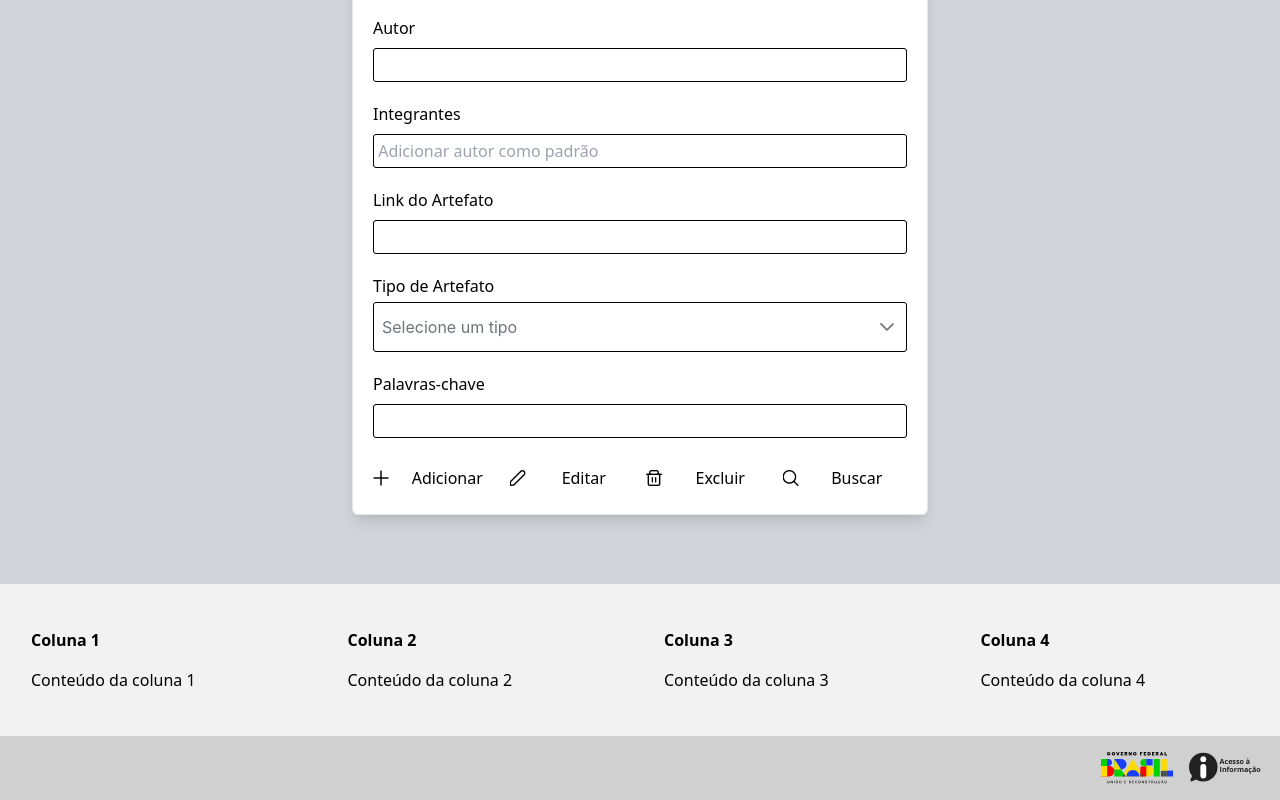
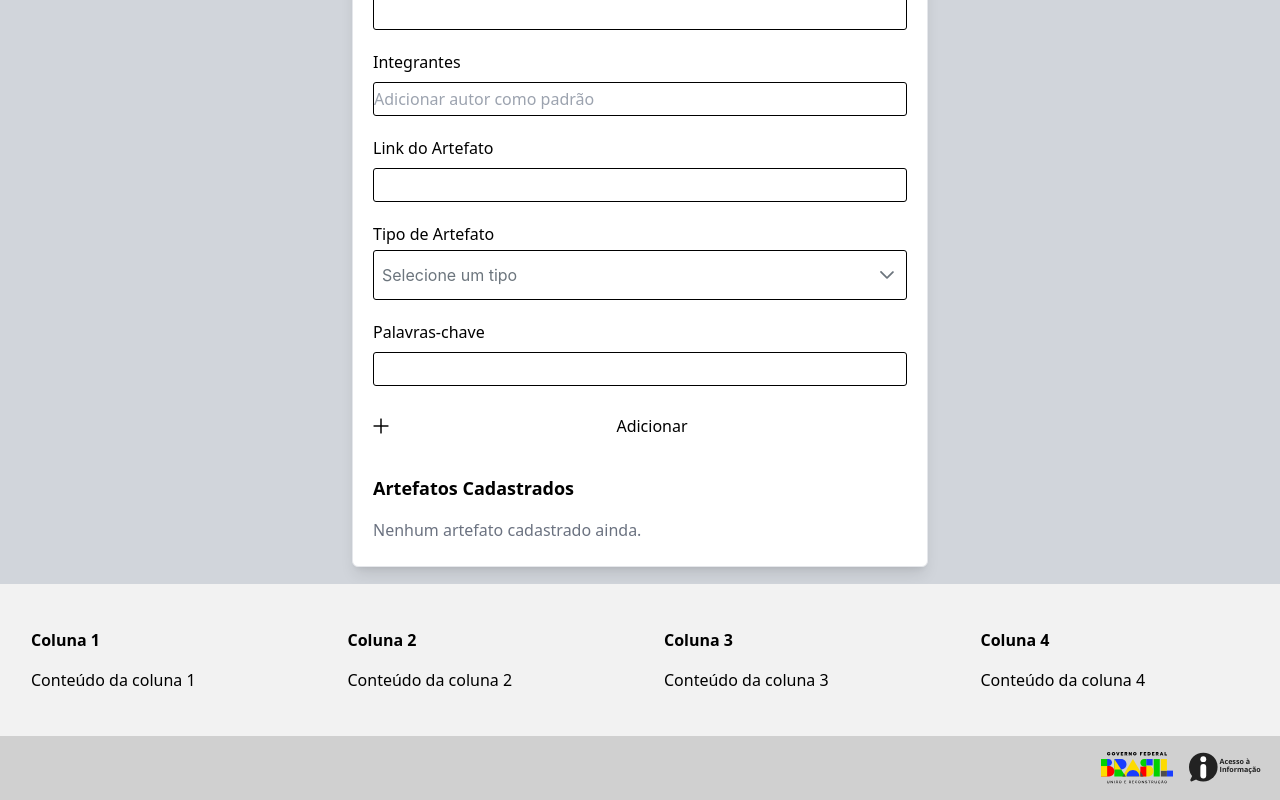
Before and after one commit to GUGALU/projeto-integrador-front, a Next.js app: page / in a window 1280 px wide. Shown: the part 596-1396 px from the top of the page. Built offline with nearby package versions, Linux system fonts and the light colour scheme.

Commit message:
Adicionado localStorage

```diff
--- a/app/components/crud/CRUD.jsx
+++ b/app/components/crud/CRUD.jsx
@@ -1,4 +1,4 @@
-import React, { useState } from 'react';
+import React, { useState, useEffect } from 'react';
 import { InputText } from 'primereact/inputtext';
 import { Button } from 'primereact/button';
 import { Dropdown } from 'primereact/dropdown';
@@ -6,6 +6,7 @@ import 'primereact/resources/themes/saga-blue/theme.css';
 import 'primereact/resources/primereact.min.css';
 import 'primeicons/primeicons.css';
 import 'tailwindcss/tailwind.css';
+import ArtefatoService from '../localStorage/localStorage';
 
 const CRUD = () => {
   const [artefato, setArtefato] = useState({
@@ -17,12 +18,12 @@ const CRUD = () => {
     palavrasChave: ''
   });
 
-  const tiposArtefato = [
-    { label: 'Artigo', value: 'artigo' },
-    { label: 'Projeto', value: 'projeto' },
-    { label: 'Repositório', value: 'repositorio' },
-    { label: 'Diagrama', value: 'diagrama' }
-  ];
+  const [artefatos, setArtefatos] = useState([]);
+
+  useEffect(() => {
+    const artefatosSalvos = ArtefatoService.getArtefatos();
+    setArtefatos(artefatosSalvos);
+  }, []);
 
   const handleInputChange = (e) => {
     const { name, value } = e.target;
@@ -33,10 +34,30 @@ const CRUD = () => {
     setArtefato((prev) => ({ ...prev, tipo: e.value }));
   };
 
+  const handleAddArtefato = () => {
+    ArtefatoService.adicionarArtefato(artefato);
+    const novosArtefatos = ArtefatoService.getArtefatos();
+    setArtefatos(novosArtefatos);
+
+    setArtefato({
+      titulo: '',
+      autor: '',
+      integrantes: '',
+      link: '',
+      tipo: null,
+      palavrasChave: ''
+    });
+  };
+
+  const tiposArtefato = [
+    { label: 'Artigo', value: 'artigo' },
+    { label: 'Projeto', value: 'projeto' },
+    { label: 'Repositório', value: 'repositorio' },
+    { label: 'Diagrama', value: 'diagrama' }
+  ];
+
   return (
-    <div
-      className="flex justify-center items-center min-h-screen"
-    >
+    <div className="flex justify-center items-center min-h-screen">
       <div className="max-w-xl w-full p-5 border rounded-md shadow-lg bg-white">
         <h2 className="text-2xl font-semibold mb-5 text-center">Cadastro de Artefatos</h2>
 
@@ -72,7 +93,7 @@ const CRUD = () => {
             value={artefato.integrantes}
             onChange={handleInputChange}
             className="w-full mt-1 border border-black"
-            placeholder=" Adicionar autor como padrão"
+            placeholder="Adicionar autor como padrão"
           />
         </div>
 
@@ -111,11 +132,30 @@ const CRUD = () => {
           />
         </div>
 
-        <div className="flex space-x-3 mt-6">
-          <Button label="Adicionar" icon="pi pi-plus" className="p-button-success w-full" />
-          <Button label="Editar" icon="pi pi-pencil" className="p-button-warning w-full" />
-          <Button label="Excluir" icon="pi pi-trash" className="p-button-danger w-full" />
-          <Button label="Buscar" icon="pi pi-search" className="p-button-info w-full" />
+        <div className="flex justify-center mt-6">
+          <Button
+            label="Adicionar"
+            icon="pi pi-plus"
+            className="p-button-success w-full"
+            onClick={handleAddArtefato}
+          />
+        </div>
+
+        <div className="mt-8">
+          <h3 className="text-lg font-semibold mb-3">Artefatos Cadastrados</h3>
+          {artefatos.length === 0 ? (
+            <p className="text-gray-500">Nenhum artefato cadastrado ainda.</p>
+          ) : (
+            <ul className="list-disc pl-5">
+              {artefatos.map((a, index) => (
+                <li key={index} className="mb-2">
+                  <strong>Título:</strong> {a.titulo} <br />
+                  <strong>Autor:</strong> {a.autor} <br />
+                  <strong>Tipo:</strong> {a.tipo || 'N/A'}
+                </li>
+              ))}
+            </ul>
+          )}
         </div>
       </div>
     </div>
--- /dev/null
+++ b/app/components/localStorage/localStorage.jsx
@@ -0,0 +1,12 @@
+export default class ArtefatoService {
+    static getArtefatos() {
+      const artefatos = JSON.parse(localStorage.getItem('artefatos')) || [];
+      return artefatos;
+    }
+
+    static adicionarArtefato(artefato) {
+      const artefatos = this.getArtefatos();
+      artefatos.push(artefato);
+      localStorage.setItem('artefatos', JSON.stringify(artefatos));
+    }
+}
```
Also changed, not shown: 1 other file (tests, documents, lock files or other folders).
